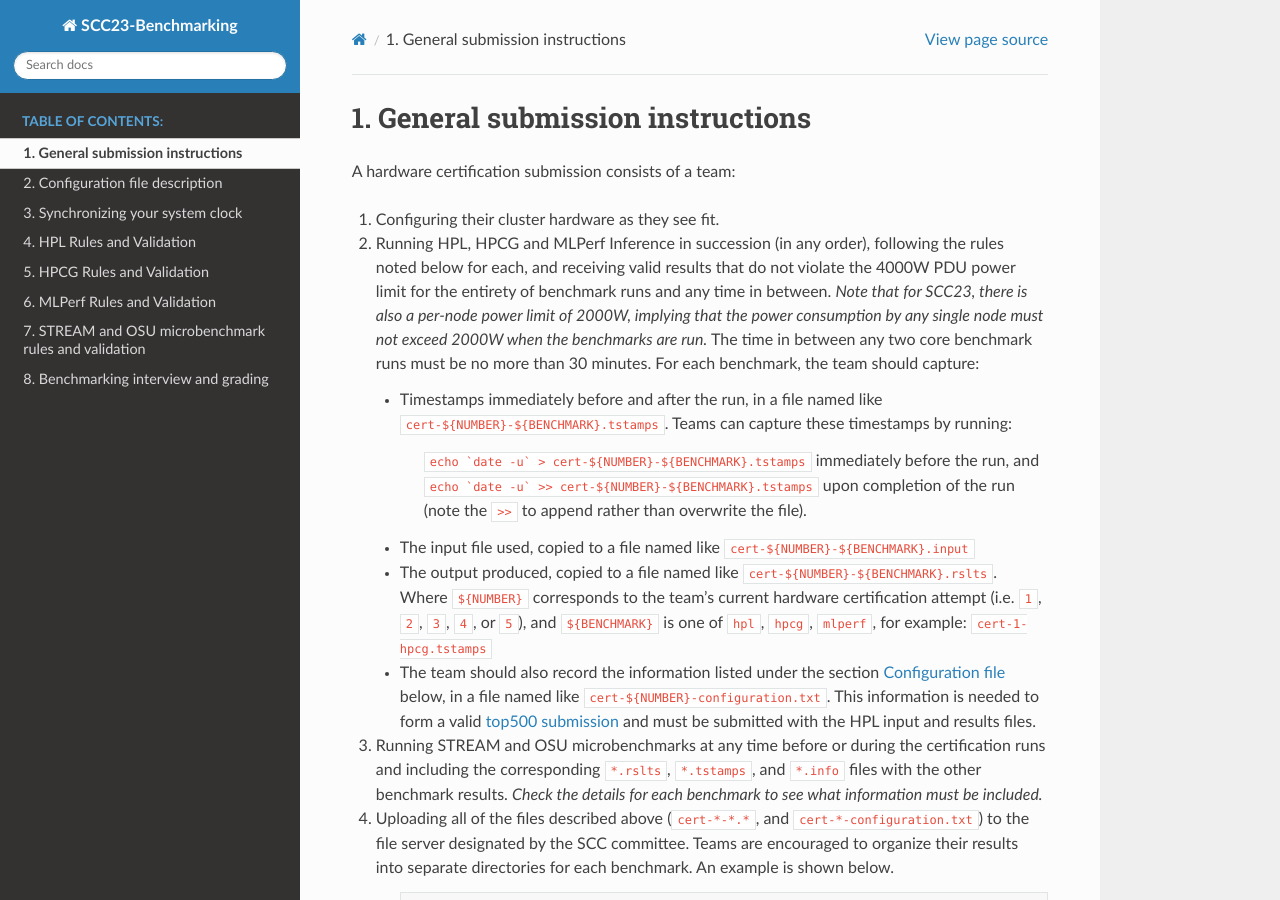
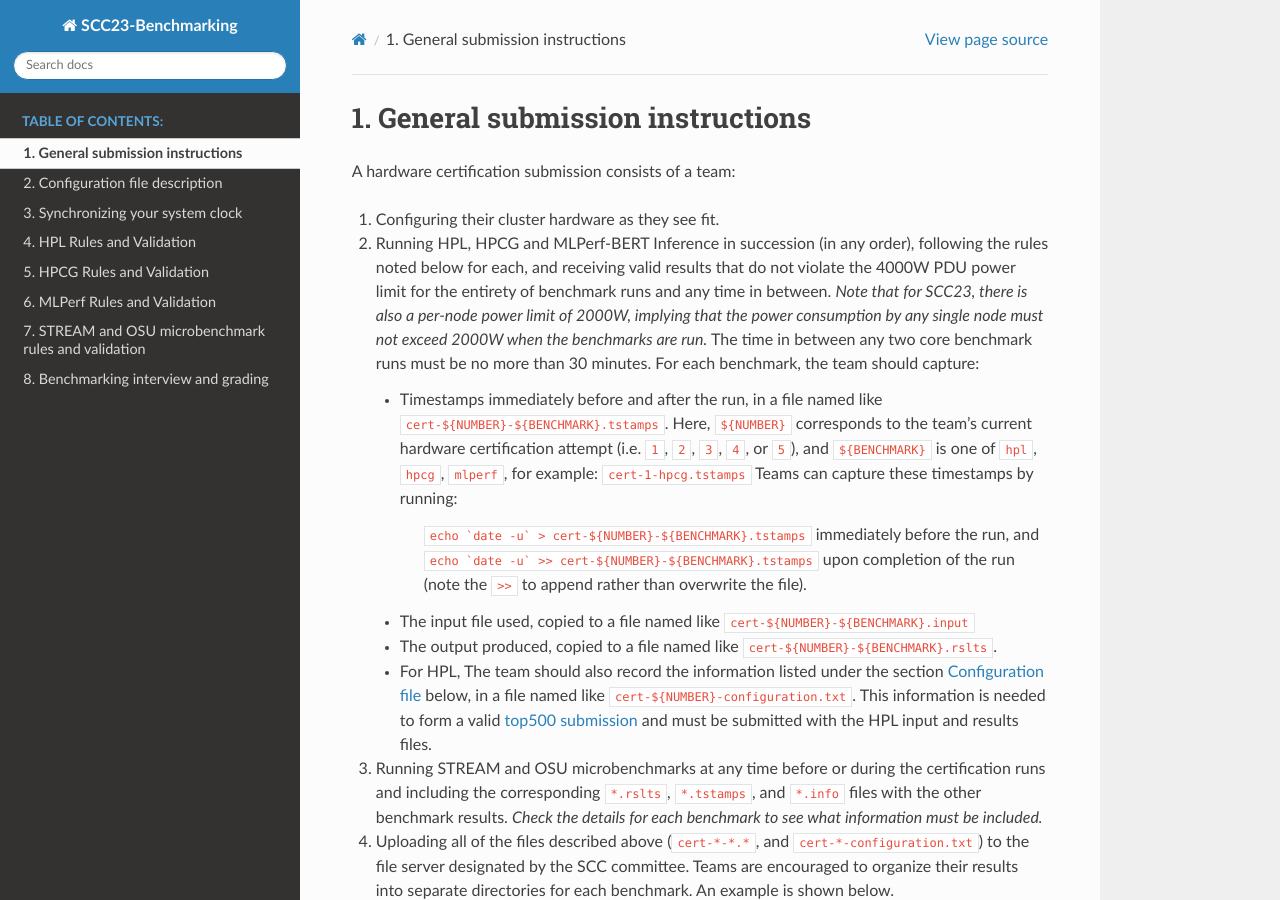
Before and after one commit to amaji/scc23-benchmarking, a Sphinx documentation site: the page built from source/benchmarks/general.rst, in a window 1280 px wide and 900 px high. Built offline with Sphinx 7.4.7 and the Read the Docs theme 2.0.0, drawn with Linux system fonts in a browser that asks for light colours.

Commit message:
Rderue suggested changes

```diff
--- a/source/benchmarks/general.rst
+++ b/source/benchmarks/general.rst
@@ -4,16 +4,16 @@ General submission instructions
 A hardware certification submission consists of a team:
 
 1. Configuring their cluster hardware as they see fit.
-2. Running HPL, HPCG and MLPerf Inference in succession (in any order), following the rules noted below for each, and receiving valid results that do not violate the 4000W PDU power limit for the entirety of benchmark runs and any time in between. *Note that for SCC23, there is also a per-node power limit of 2000W, implying that the power consumption by any single node must not exceed 2000W when the benchmarks are run.* The time in between any two core benchmark runs must be no more than 30 minutes. For each benchmark, the team should capture:
+2. Running HPL, HPCG and MLPerf-BERT Inference in succession (in any order), following the rules noted below for each, and receiving valid results that do not violate the 4000W PDU power limit for the entirety of benchmark runs and any time in between. *Note that for SCC23, there is also a per-node power limit of 2000W, implying that the power consumption by any single node must not exceed 2000W when the benchmarks are run.* The time in between any two core benchmark runs must be no more than 30 minutes. For each benchmark, the team should capture:
 
-   - Timestamps immediately before and after the run, in a file named like ``cert-${NUMBER}-${BENCHMARK}.tstamps``. Teams can capture these timestamps by running:
+   - Timestamps immediately before and after the run, in a file named like ``cert-${NUMBER}-${BENCHMARK}.tstamps``.  Here, ``${NUMBER}`` corresponds to the team’s current hardware certification attempt (i.e. ``1``, ``2``, ``3``, ``4``, or ``5``), and ``${BENCHMARK}`` is one of ``hpl``, ``hpcg``, ``mlperf``, for example: ``cert-1-hpcg.tstamps`` Teams can capture these timestamps by running:
 
 	``echo `date -u` > cert-${NUMBER}-${BENCHMARK}.tstamps`` immediately before the run, and
 	``echo `date -u` >> cert-${NUMBER}-${BENCHMARK}.tstamps`` upon completion of the run (note the ``>>`` to append rather than overwrite the file).
 
    - The input file used, copied to a file named like ``cert-${NUMBER}-${BENCHMARK}.input``
-   - The output produced, copied to a file named like ``cert-${NUMBER}-${BENCHMARK}.rslts``. Where ``${NUMBER}`` corresponds to the team’s current hardware certification attempt (i.e. ``1``, ``2``, ``3``, ``4``, or ``5``), and ``${BENCHMARK}`` is one of ``hpl``, ``hpcg``, ``mlperf``, for example: ``cert-1-hpcg.tstamps``
-   - The team should also record the information listed under the section :ref:`Configuration file<Configuration file>` below, in a file named like ``cert-${NUMBER}-configuration.txt``. This information is needed to form a valid `top500 submission <https://top500.org/>`_ and must be submitted with the HPL input and results files.
+   - The output produced, copied to a file named like ``cert-${NUMBER}-${BENCHMARK}.rslts``.
+   - For HPL, The team should also record the information listed under the section :ref:`Configuration file<Configuration file>` below, in a file named like ``cert-${NUMBER}-configuration.txt``. This information is needed to form a valid `top500 submission <https://top500.org/>`_ and must be submitted with the HPL input and results files.
 
 3. Running STREAM and OSU microbenchmarks at any time before or during the certification runs and including the corresponding ``*.rslts``, ``*.tstamps``, and ``*.info`` files with the other benchmark results. *Check the details for each benchmark to see what information must be included.*
 4. Uploading all of the files described above (``cert-*-*.*``, and ``cert-*-configuration.txt``) to the file server designated by the SCC committee. Teams are encouraged to organize their results into separate directories for each benchmark. An example is shown below.
--- a/source/benchmarks/hpcg.rst
+++ b/source/benchmarks/hpcg.rst
@@ -3,7 +3,7 @@ HPCG Rules and Validation
 
 The HPCG run will produce a file named ``HPCG-Benchmark_<version>_<date>.txt`` You will need  to copy this file to your ``.rslts`` file.
 
-The HPCG output file shows validity by the following line:
+The HPCG output file shows the validity of the run on the following line:
 
 .. code-block:: bash
 
--- a/source/benchmarks/hpl.rst
+++ b/source/benchmarks/hpl.rst
@@ -3,7 +3,7 @@ HPL Rules and Validation
 
 The HPL benchmark is described at https://www.top500.org/project/linpack/.
 
-The HPL output shows validity by the following line:
+When built from source, the HPL output shows the validity of the run on the following line:
 
 .. code-block:: bash
 
--- a/source/benchmarks/optional.rst
+++ b/source/benchmarks/optional.rst
@@ -13,9 +13,9 @@ You can run STREAM on any single node within your cluster (hint: choose the node
 - Hardware and runtime information in a file named ``cert-{N}-stream.info``
 
     - Processor name
-    - Total last-level (L3) cache size in MB
+    - The sum (in MB) of last-level (L3) cache sizes used in the run
     - No. of cores used for STREAM run
-    - Compiler used for building STREAM
+    - Compiler and Compiler flags used for building STREAM
     - Array size in MB
 
 - Timestamps for running STREAM in a file ``cert-{N}-stream.tstamps``
--- a/source/index.rst
+++ b/source/index.rst
@@ -10,11 +10,11 @@ WARNING: These instructions have been copied from SCC22. They have not yet been
 
 -----
 
-During the 2023 Student Cluster Competition (SCC23), each team is required to run three core benchmarks (HPL, HPCG, and MLPerf Inference) and two secondary benchmarks (STREAM and OSU Microbenchmarks). The core benchmarks must be run during the benchmarking window of 8:00am--5:00pm MDT on Nov 13 (Mon), 2023. The secondary benchmarks can be run at any time between Nov 12, 2023, 8:00am MDT and Nov 13, 2023, 5:00pm MDT. All benchmark results must be submitted together following the instructions given below. The benchmark results submission process is also referred to as "hardware certification" in the rest of the document.
+During the 2023 Student Cluster Competition (SCC23), each team is required to run three core benchmarks (HPL, HPCG, and MLPerf-BERT Inference) and two secondary benchmarks (STREAM and OSU Microbenchmarks). The core benchmarks must be run during the benchmarking window of 8:00am--5:00pm MDT on Nov 13 (Mon), 2023. The secondary benchmarks can be run at any time between Nov 12, 2023, 8:00am MDT and Nov 13, 2023, 5:00pm MDT. All benchmark results must be submitted together following the instructions given below. The benchmark results submission process is also referred to as "hardware certification" in the rest of the document.
 
 Each team is allowed up to 5 hardware certification submission attempts. The SCC committee may at their discretion increase the allowable number of hardware certification submission attempts. Only one outstanding hardware certification submission attempt will be considered at a time.
 
-Once a hardware certification has been submitted and verified, a team cannot modify their hardware configuration (for example, power on additional nodes or shutdown existing nodes) without invalidating their certification results. This would require the team to run the three core benchmarks (HPL, HPCG and MLPerf Inference) again in succession (any order) and recertify the results before the benchmarking deadline in order to have a valid result. Only the last valid hardware certification result will be used in benchmark scoring. This last certified hardware configuration will also be the hardware configuration used for the rest of the competition.
+Once a hardware certification has been submitted and verified, a team cannot modify their hardware configuration (for example, power on additional nodes or shutdown existing nodes) without invalidating their certification results. Such modification would require the team to run the three core benchmarks (HPL, HPCG and MLPerf-BERT Inference) again in succession (any order) and recertify the results before the benchmarking deadline in order to have a valid result. Only the last valid hardware certification result will be used in benchmark scoring. This last certified hardware configuration will also be the hardware configuration used for the rest of the competition.
 
 
 .. toctree::
```
Also changed, not shown: other parts of source/benchmarks/general.rst (+1 -1 lines).
